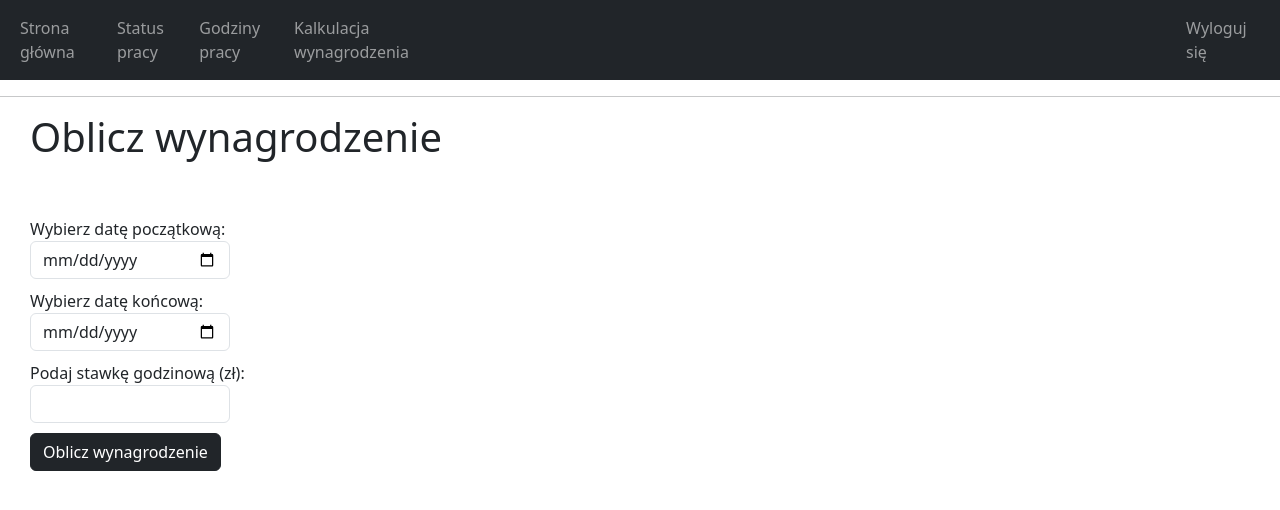
After one commit to JakubNovvak/ClockIn, a Django app: template Source/ClockIn/templates/calculateSalary.html in a window 1280 px wide. The commit adds this page. Shown: the top 510 px of the page. Run offline with Django 5.2, Linux system fonts and the light colour scheme; the template is opened without the code that fills it, so the values that code supplies are empty; parts of the project's set-up code (start-up, migrations or seed data) failed here and were passed over.

Commit message:
create view for calculate salary

```diff
--- a/Source/ClockIn/ShiftsApp/urls.py
+++ b/Source/ClockIn/ShiftsApp/urls.py
@@ -6,5 +6,6 @@ urlpatterns = [
     path('shiftsView/', views.shifts_view, name="shifts_view"),
     path('manageShiftsView/', views.manage_shifts_view, name="manageShiftsView"),
     path('startShift/', views.start_shift, name="start_shift"),
-    path('endShift/', views.end_shift, name="end_shift")
+    path('endShift/', views.end_shift, name="end_shift"),
+    path('calculateSalary/', views.calculate_salary, name="calculate_salary")
 ]
--- a/Source/ClockIn/ShiftsApp/views.py
+++ b/Source/ClockIn/ShiftsApp/views.py
@@ -108,6 +108,7 @@ def end_shift(request):
     return redirect('manageShiftsView')
 
 
+
 # ---------------------FUNKCJE POMOCNICZE---------------------
 def filterOngoingShiftToday(_user):
     ongoingShift = HourlyShift.objects.filter(
--- /dev/null
+++ b/Source/ClockIn/templates/calculateSalary.html
@@ -0,0 +1,50 @@
+<!DOCTYPE html>
+<html lang="en">
+<head>
+    <meta charset="UTF-8">
+    <meta name="viewport" content="width=device-width, initial-scale=1.0">
+    <title>Oblicz wynagrodzenie</title>
+    <link href="https://cdn.jsdelivr.net/npm/bootstrap@5.3.0-alpha1/dist/css/bootstrap.min.css" rel="stylesheet">
+</head>
+<body>
+
+    {% include "navBar.html" %}
+    <hr>
+
+    <div style="margin-left: 30px;">
+        <h1>Oblicz wynagrodzenie</h1>
+        <br><br>
+
+        <form method="POST" action="{% url 'calculate_salary' %}">
+            {% csrf_token %}
+            <label for="start_date">Wybierz datę początkową:</label>
+            <div style="display: flex; flex-direction: row; margin-bottom: 10px;">
+                <input class="form-control" style="max-width: 200px; margin-right: 10px;" type="date" id="start_date" name="start_date">
+            </div>
+
+            <label for="end_date">Wybierz datę końcową:</label>
+            <div style="display: flex; flex-direction: row; margin-bottom: 10px;">
+                <input class="form-control" style="max-width: 200px; margin-right: 10px;" type="date" id="end_date" name="end_date">
+            </div>
+
+            <label for="hourly_rate">Podaj stawkę godzinową (zł):</label>
+            <div style="display: flex; flex-direction: row; margin-bottom: 10px;">
+                <input class="form-control" style="max-width: 200px; margin-right: 10px;" type="number" id="hourly_rate" name="hourly_rate" step="0.01">
+            </div>
+
+            <button class="btn btn-dark" type="submit">Oblicz wynagrodzenie</button>
+        </form>
+        <br>
+
+        {% if total_salary %}
+        <p style="color: green;">Przepracowano: {{ total_hours }} godz. i {{ total_minutes }} min.</p>
+        <p style="color: green;">Łączne wynagrodzenie: {{ total_salary }} zł</p>
+        {% endif %}
+
+        {% if error %}
+        <p style="color: red;">{{ error }}</p>
+        {% endif %}
+    </div>
+
+</body>
+</html>
--- a/Source/ClockIn/templates/navBar.html
+++ b/Source/ClockIn/templates/navBar.html
@@ -3,7 +3,7 @@
         <li class="nav-item active"><a class="nav-link" href="/">Strona główna</a></li>
         <li class="nav-item active"><a class="nav-link" href="/shifts/manageShiftsView">Status pracy</a></li>
         <li class="nav-item active"><a class="nav-link" href="/shifts/shiftsView">Godziny pracy</a></li>
-        <li class="nav-item active"><a class="nav-link" href="/">Kalkulacja wynagrodzenia</a></li>
+        <li class="nav-item active"><a class="nav-link" href="/shifts/calculateSalary">Kalkulacja wynagrodzenia</a></li>
     </ul>
     <ul class="navbar-nav ml-auto" style=" flex-direction: row; justify-content: space-between; width: 5vw; margin-right: 30px;">
         <!-- <li class="nav-item active"><a class="nav-link" href="{% url 'login' %}">Zaloguj się</a></li> -->
```
